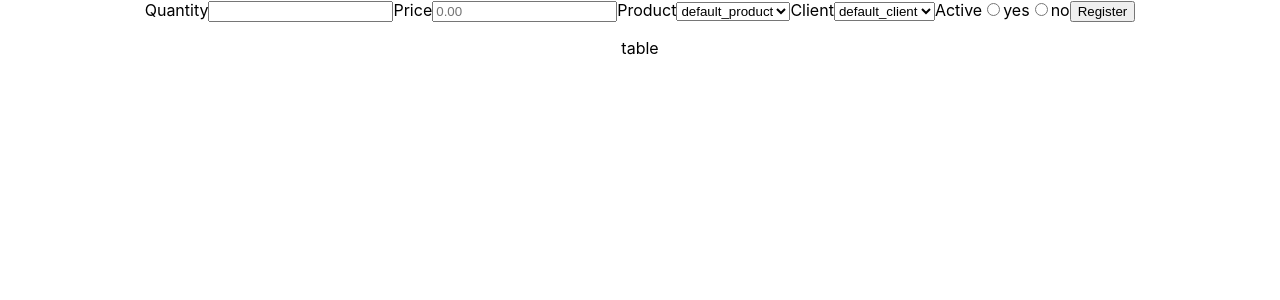
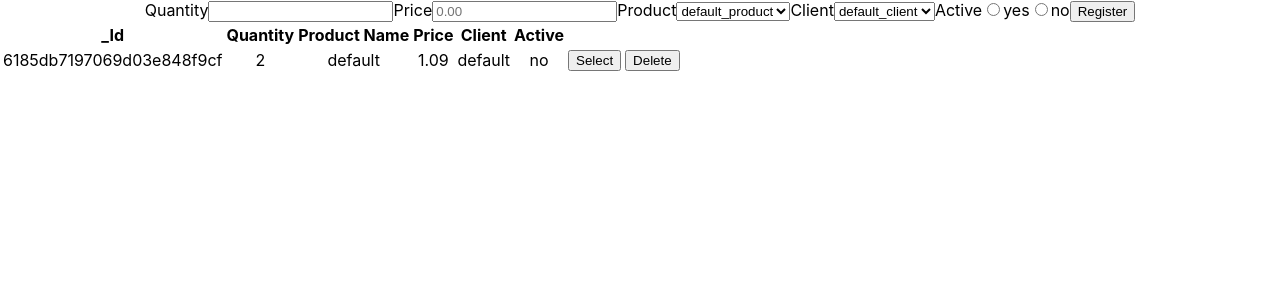
Before and after one commit to carinebecker/carinebecker-desafio-front-end-lexart, a React (Create React App) app: page / in a window 1280 px wide. Shown: the top 300 px of the page. Built offline with nearby package versions, Linux system fonts and the light colour scheme.

Commit message:
feat: renderiza tabela

```diff
--- a/src/components/Form.jsx
+++ b/src/components/Form.jsx
@@ -18,7 +18,7 @@ export function Form() {
 
 	function handleSubmit(e) {
 		e.preventDefault();
-		fetch("/api/bf3c6a69da854c03926955a6c2051f0f/abm-stock", {
+		fetch("/api/00acaa3ac09645bc9ebf58dec2a3775f/abm-stock", {
 			method: "POST",
 			headers: { "content-type": "application/json"},
 			body: JSON.stringify(payload),
--- a/src/components/Table.jsx
+++ b/src/components/Table.jsx
@@ -1,7 +1,69 @@
+import { useEffect } from "react";
+import { useState } from "react/cjs/react.development";
+
 export function Table() {
-    return (
-        <>
-        <p>table</p>
-        </>
-    )
+	const [data, setData] = useState();
+
+	useEffect(() => {
+        setData([
+            {
+                _id: "6185db7197069d03e848f9cf",
+                product: "default",
+                client: "default",
+                quantity: "2",
+                price: "1.09",
+                active: "no",
+            },
+        ])
+		// fetch("/api/00acaa3ac09645bc9ebf58dec2a3775f/abm-stock", {
+		// 	method: "GET",
+		// 	headers: { "content-type": "application/json" },
+		// })
+		// 	.then((response) => response.json())
+		// 	.then((data) => setData(data))
+		// 	.catch((err) => console.log(err));
+	}, []);
+
+    function renderSelectBtn() {
+        return <button>Select</button>
+    }
+
+    function renderDeleteBtn() {
+        return <button>Delete</button>
+    }
+
+	function renderData() {
+		return data.map(({ _id: id, quantity, product, price, client, active }) => (
+            <tr>
+                <td>{ id }</td>
+                <td>{ quantity }</td>
+                <td>{ product }</td>
+                <td>{ price }</td>
+                <td>{ client }</td>
+                <td>{ active }</td>
+                <td>{ renderSelectBtn() }</td>
+                <td>{ renderDeleteBtn() }</td>
+            </tr>
+        ));
+	}
+
+	return (
+		<div>
+			<table>
+                <thead>
+                    <tr>
+                        <th>_Id</th>
+                        <th>Quantity</th>
+                        <th>Product Name</th>
+                        <th>Price</th>
+                        <th>Client</th>
+                        <th>Active</th>
+                    </tr>
+                </thead>
+                <tbody>
+                    {!data ? <p>loading data...</p> : renderData()}
+                </tbody>
+            </table>
+		</div>
+	);
 }
```
